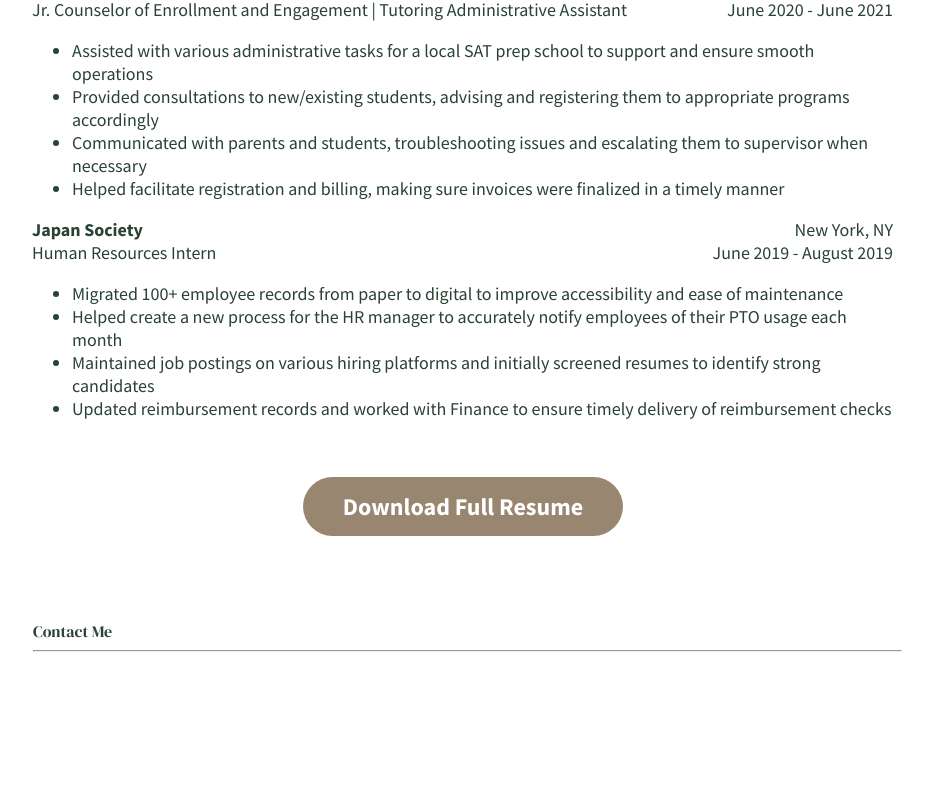
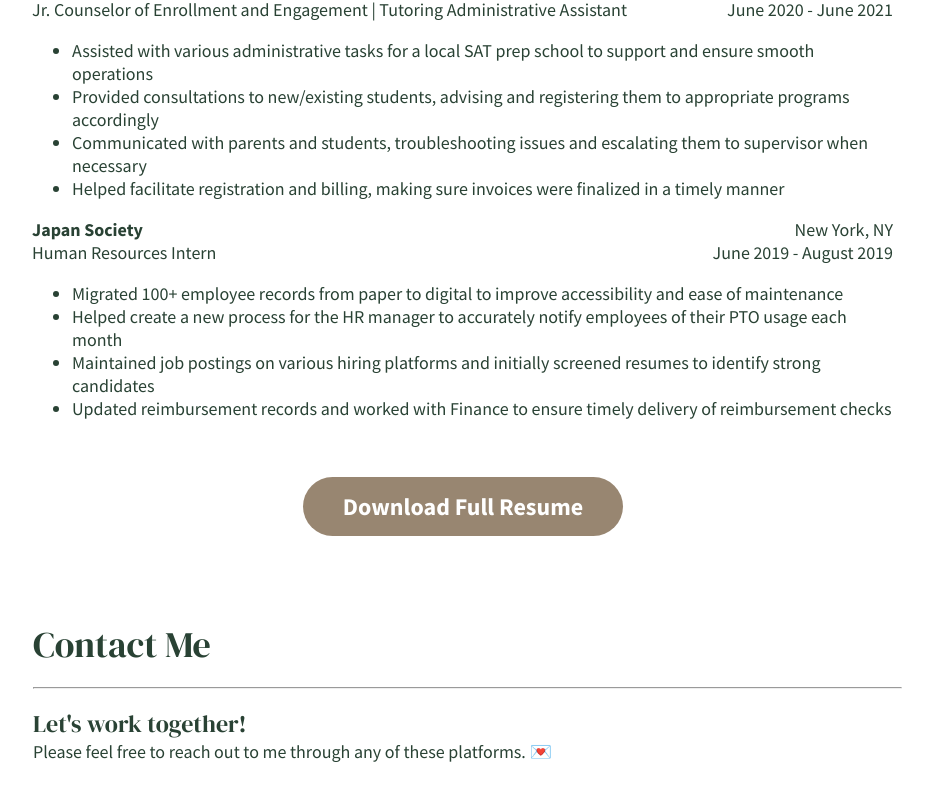
Before and after one commit to kim-jenny5/my-portfolio-site, a React (Create React App) app: page / in a window 1280 px wide. Shown: the part 5092-5893 px from the top of the page, without its empty margins (293-1226 px from the left). Built offline with nearby package versions, Linux system fonts and the light colour scheme; a web font is replaced by a local one.

Commit message:
added reach out message to contact section

```diff
--- a/public/style.css
+++ b/public/style.css
@@ -627,12 +627,21 @@ a:visited {
 	position: absolute;
 	/* width: 546px; */
 	width: 54.313rem;
-
 	height: 201px;
 	left: 326px;
 	top: 357rem;
 	/* margin-top: 4.813rem; */
 }
 
-#contact .title-text {
+#contact .title-text div:first-child {
+	font-size: 2.25rem;
 }
+
+#contact .title-text div:nth-child(2) {
+	font-size: 1.5rem;
+}
+
+#contact #msg {
+	font-family: Source Sans Pro;
+	font-size: 1.125rem;
+}
--- a/src/Contact.js
+++ b/src/Contact.js
@@ -4,8 +4,15 @@ export default function Contact() {
 	return (
 		<div id="contact">
 			<div className="title-text">
-				Contact Me<hr></hr>
+				<div>
+					Contact Me<hr></hr>
+				</div>
+				<div>Let's work together!</div>
 			</div>
+			<div id="msg">
+				Please feel free to reach out to me through any of these platforms. 💌
+			</div>
+			<div id="contact-links"></div>
 		</div>
 	);
 }
```
